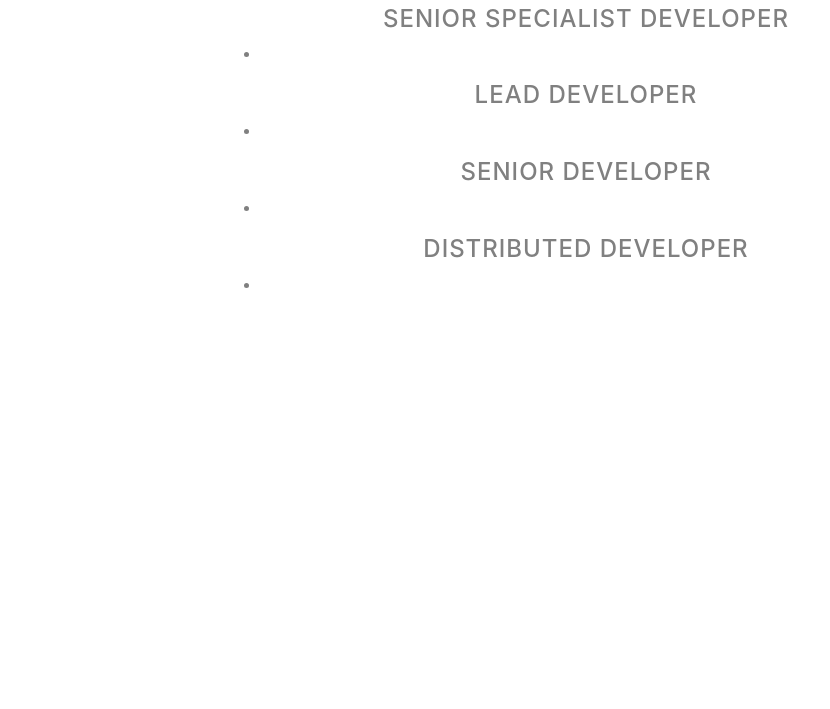
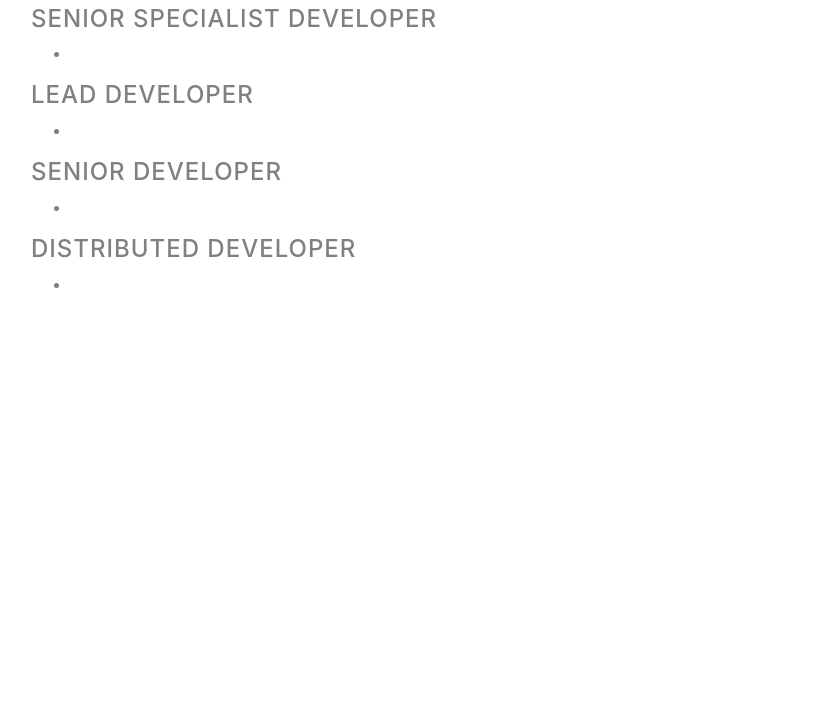
Before and after one commit to afbooza/afbooza.github.io, a website with bundled scripts: page resume.html in a window 1280 px wide. Shown: the part 293-1002 px from the top of the page, without its empty margins (54-884 px from the left). Built offline with nearby package versions, Linux system fonts and the light colour scheme.

Commit message:
col-12 lg on resume

```diff
--- a/resume.html
+++ b/resume.html
@@ -51,10 +51,10 @@
     </nav>
 
    <!-- Work Section -->
-   <section id="work" class="content-section text-center">
+   <section id="work" class="content-section">
     <div class="container">
       <div class="row">
-        <div class="col-lg-8 mx-auto">
+        <div class="col-lg-12 mx-auto">
           <h1>Work Experience</h1>
           <div class="work-background">
               <h3>BNY Mellon, New York, NY</h3>
```
